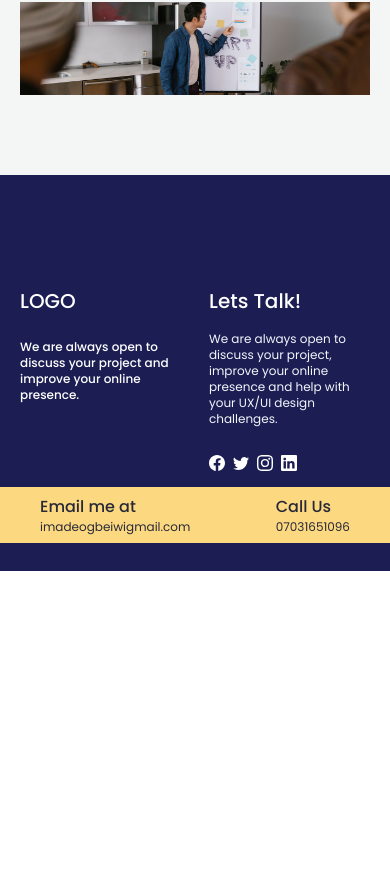
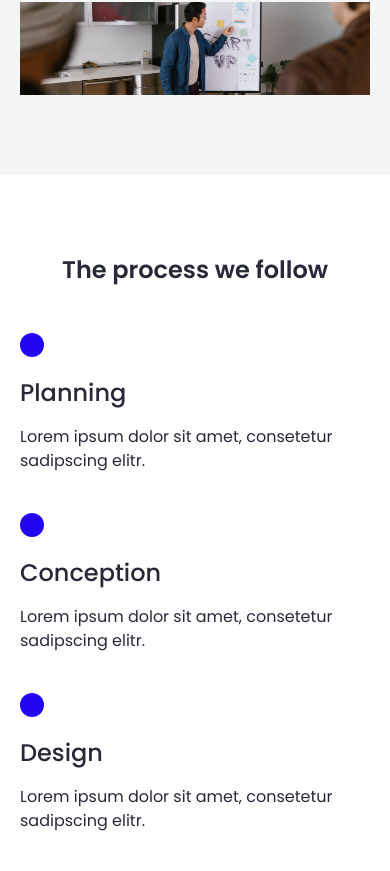
Before and after one commit to WinifredOgbeiwi/Website_Builder, a React (Vite) app: page /about in a window 390 px wide. Shown: the part 1241-2112 px from the top of the page. Before the commit the page ends 1812 px from the top, so only its background shows below. Built offline with nearby package versions, Linux system fonts and the light colour scheme.

Commit message:
responsive ABOUT - process section

```diff
--- a/src/components/headings.jsx
+++ b/src/components/headings.jsx
@@ -12,7 +12,7 @@ const Heading1 = ({ text, color }) => {
 // font 48px
 const Heading2 = ({ text, align,width }) => {
     return (
-        <h2 className={`text-xl sm:text-3xl md:text-5xl font-semibold  ${width} leading-tight ${align}`}>{text}</h2>
+        <h2 className={`text-2xl sm:text-3xl md:text-5xl font-semibold  ${width} leading-tight ${align}`}>{text}</h2>
     )
     // md: w - 8 / 12
 }
--- a/src/routes/About.jsx
+++ b/src/routes/About.jsx
@@ -11,8 +11,8 @@ const About = () => {
     <>
       <Hero />
      <WhoWeAre />
-       {/* <Process />
-      <Mission />
+      <Process />
+        {/*<Mission />
       <Benefit />
       <Team/> */}
     </>
--- a/src/sections/about/process.jsx
+++ b/src/sections/about/process.jsx
@@ -4,9 +4,9 @@ import data from '../../constants/data'
 
 export const Process = () => {
     return (
-        <section className=' py-[128px] '>
+        <section className='py-20 md:py-[128px] '>
             <Heading2 text="The process we follow" align="text-center" />
-            <div className='grid grid-cols-2 sm:gap-y-10 lg:grid-cols-4 justify-between mt-12'>
+            <div className='grid max-[400px]:grid-cols-1 grid-cols-2 gap-y-10 lg:grid-cols-4 justify-between mt-12'>
                 {data.process_data.map(({ id, heading, paragraph }) => (
                     <div key={id}>
                         <div className='w-6 h-6 rounded-full bg-purple mb-5'></div>
```
